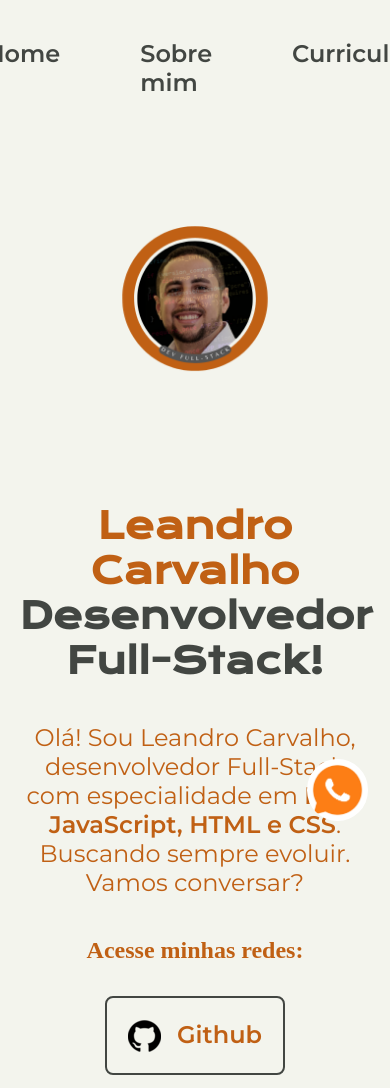
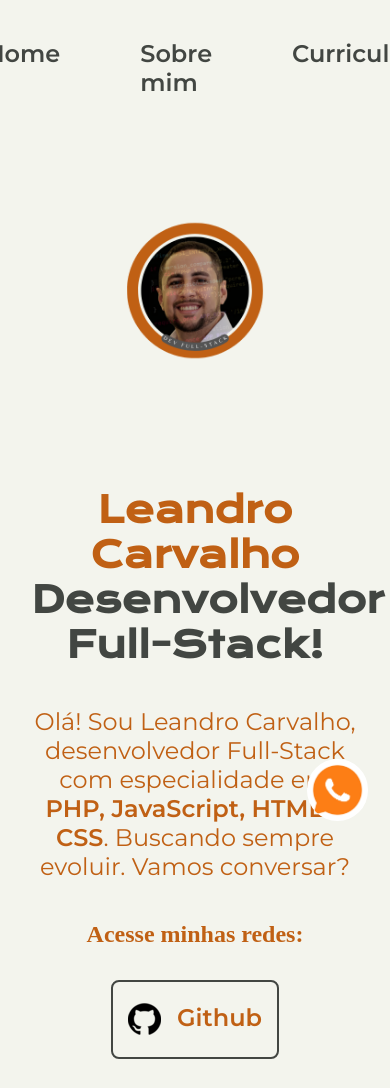
Before and after one commit to leandrocs22/portifolio-completo, a plain HTML site: page index.html in a window 390 px wide. Shown: the top 1088 px of the page. Drawn offline with nearby package versions, Linux system fonts and the light colour scheme.

Commit message:
Ajustes na exibição mobile

```diff
--- a/styles/style.css
+++ b/styles/style.css
@@ -161,7 +161,7 @@ body {
     /* layout vertical no mobile */
     .apresentacao {
         flex-direction: column;  /* imagem primeiro, depois texto */
-        padding: 5%;
+        padding: 5% 8%;
         text-align: center;
         align-items: center;
     }
@@ -182,5 +182,6 @@ body {
     .apresentacao__conteudo {
         width: 100%;
         order: 1;
+        padding: 0 10px;
     }
 }
```
